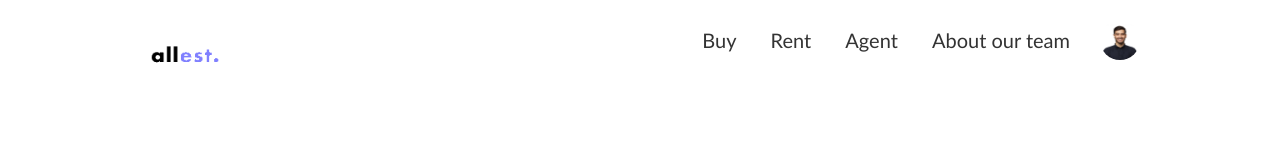
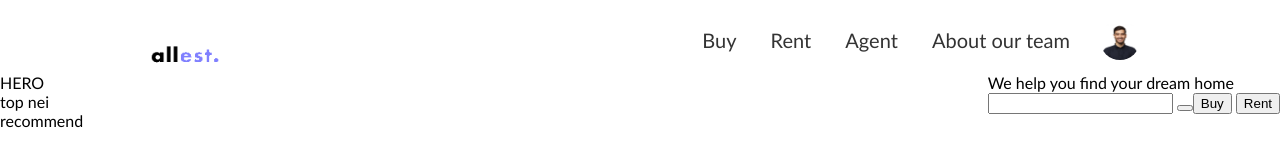
Before and after one commit to LaimaLP/46-GRUPE-REAL-ESTATE, a website: page index.html in a window 1280 px wide. Drawn offline with Linux system fonts and the light colour scheme.

Commit message:
Hero section html section

```diff
--- a/index.html
+++ b/index.html
@@ -29,9 +29,35 @@
             </nav>
 
 
-            <img src="./img/user.png" alt="User avatar" >
+            <img src="./img/user.png" alt="User avatar">
         </div>
     </header>
+    <main>
+        <section>
+            <div>
+                <hi> We help you find your dream home</hi>
+                <form>
+                    <div>
+                        <button type="button"> Buy</button>
+                        <button type="button">Rent</button>
+                    </div>
+                    <div>
+                        <input type="text">
+                        <button type="submit"></button>
+
+                    </div>
+                </form>
+
+            </div>
+            HERO
+
+        </section>
+        <section>
+
+            top nei
+        </section>
+        <section>recommend</section>
+    </main>
 
 </body>
 
```
Lines whose indentation alone changed are shown as unchanged.
